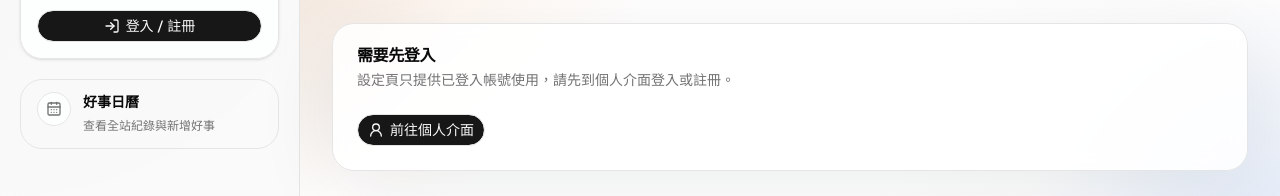
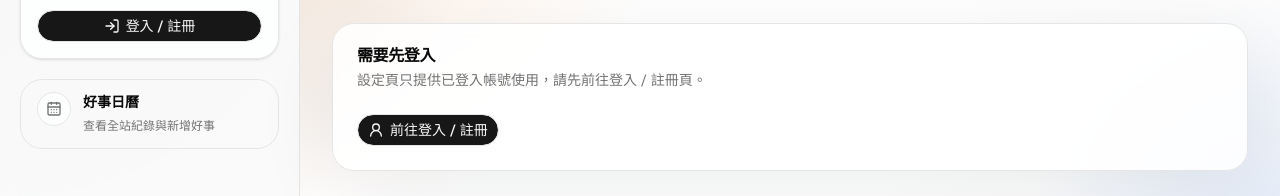
Before and after one commit to oxfoxlion/good-deed-calendar, a Next.js app: page /settings in a window 1280 px wide. Shown: the part 153-349 px from the top of the page. Built offline with nearby package versions, Linux system fonts and the light colour scheme; no server answers.

Commit message:
fix:設定頁面登出後，應該被導向登入註冊頁

```diff
--- a/app/settings/page.tsx
+++ b/app/settings/page.tsx
@@ -235,13 +235,13 @@ export default function SettingsPage() {
         <Card className="border-border/80 bg-card/85">
           <CardHeader>
             <CardTitle>需要先登入</CardTitle>
-            <CardDescription>設定頁只提供已登入帳號使用，請先到個人介面登入或註冊。</CardDescription>
+            <CardDescription>設定頁只提供已登入帳號使用，請先前往登入 / 註冊頁。</CardDescription>
           </CardHeader>
           <CardContent>
             <Button asChild className="rounded-2xl">
-              <Link href="/profile">
+              <Link href="/login">
                 <UserRound className="size-4" />
-                前往個人介面
+                前往登入 / 註冊
               </Link>
             </Button>
           </CardContent>
```
